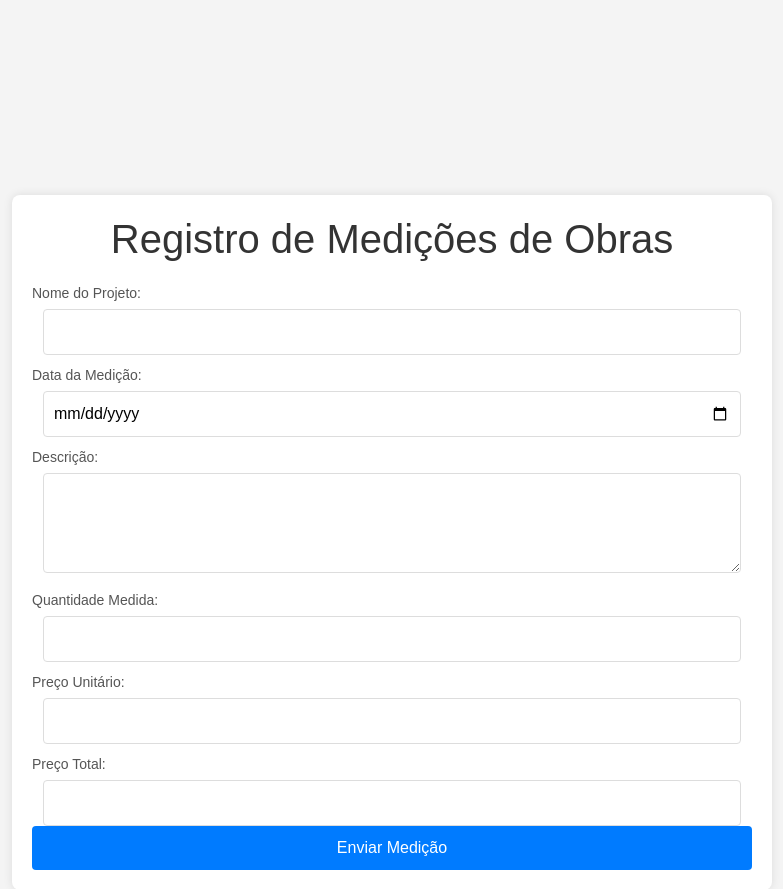
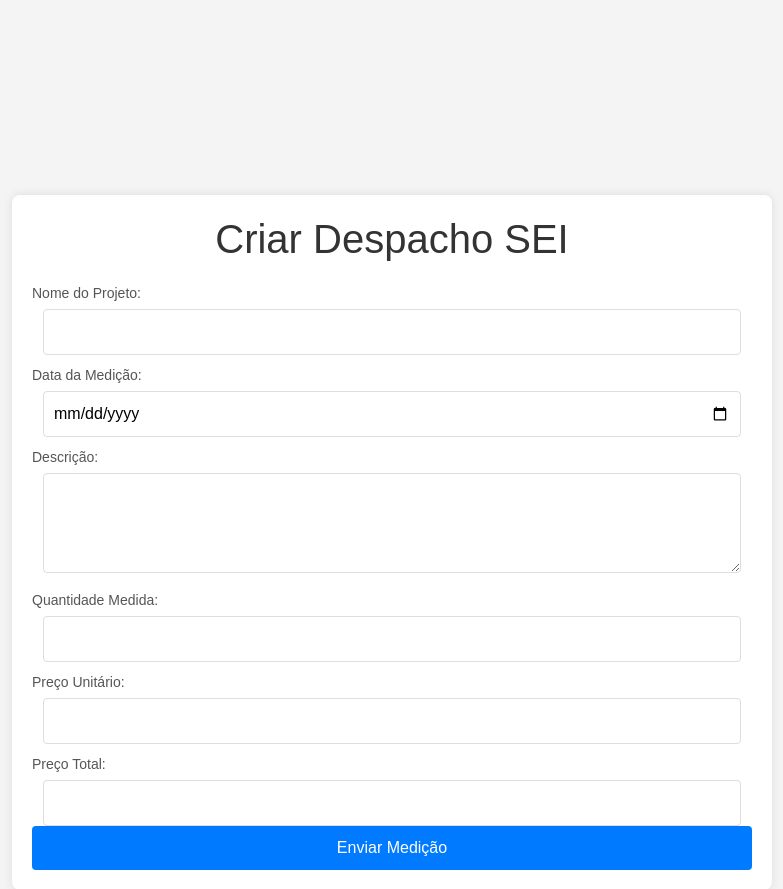
Before and after one commit to AiramBI/SECID, a Flask app: page /paineis/sei in a window 1280 px wide. Shown: the part 56-945 px from the top of the page, without its empty margins (248-1031 px from the left). Run offline with Flask 3, Linux system fonts and the light colour scheme; the visitor is signed in with stand-in values (Sample User, id 1).

Commit message:
Update sei.html

```diff
--- a/SECID/templates/sei.html
+++ b/SECID/templates/sei.html
@@ -87,7 +87,7 @@
     <!-- Conteúdo da página de medições de obras -->
     <div class="container">
         <div class="form-container">
-            <h1>Registro de Medições de Obras</h1>
+            <h1>Criar Despacho SEI</h1>
             <form action="/submit" method="post">
                 <label for="projectName">Nome do Projeto:</label>
                 <input type="text" id="projectName" name="projectName" required>
```
